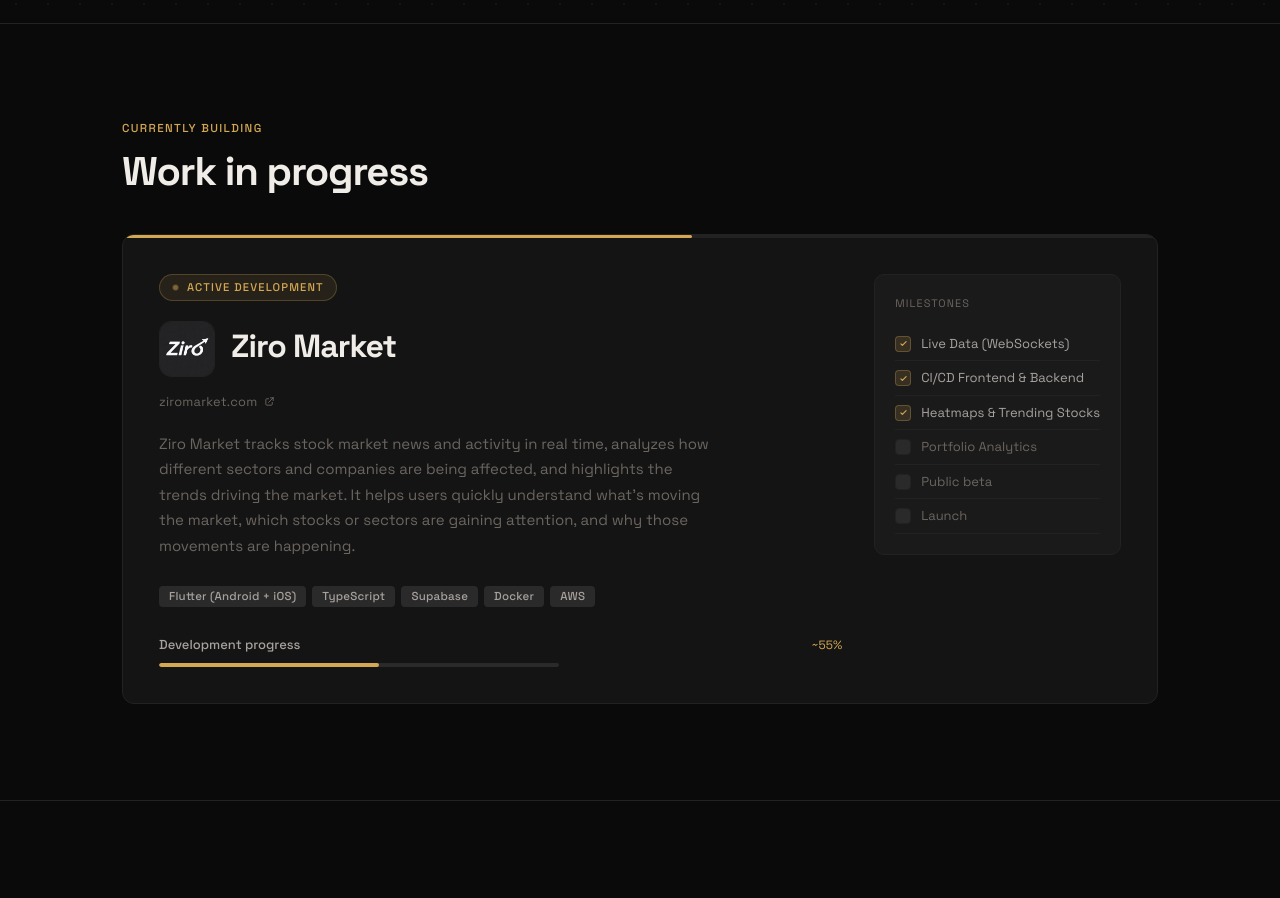
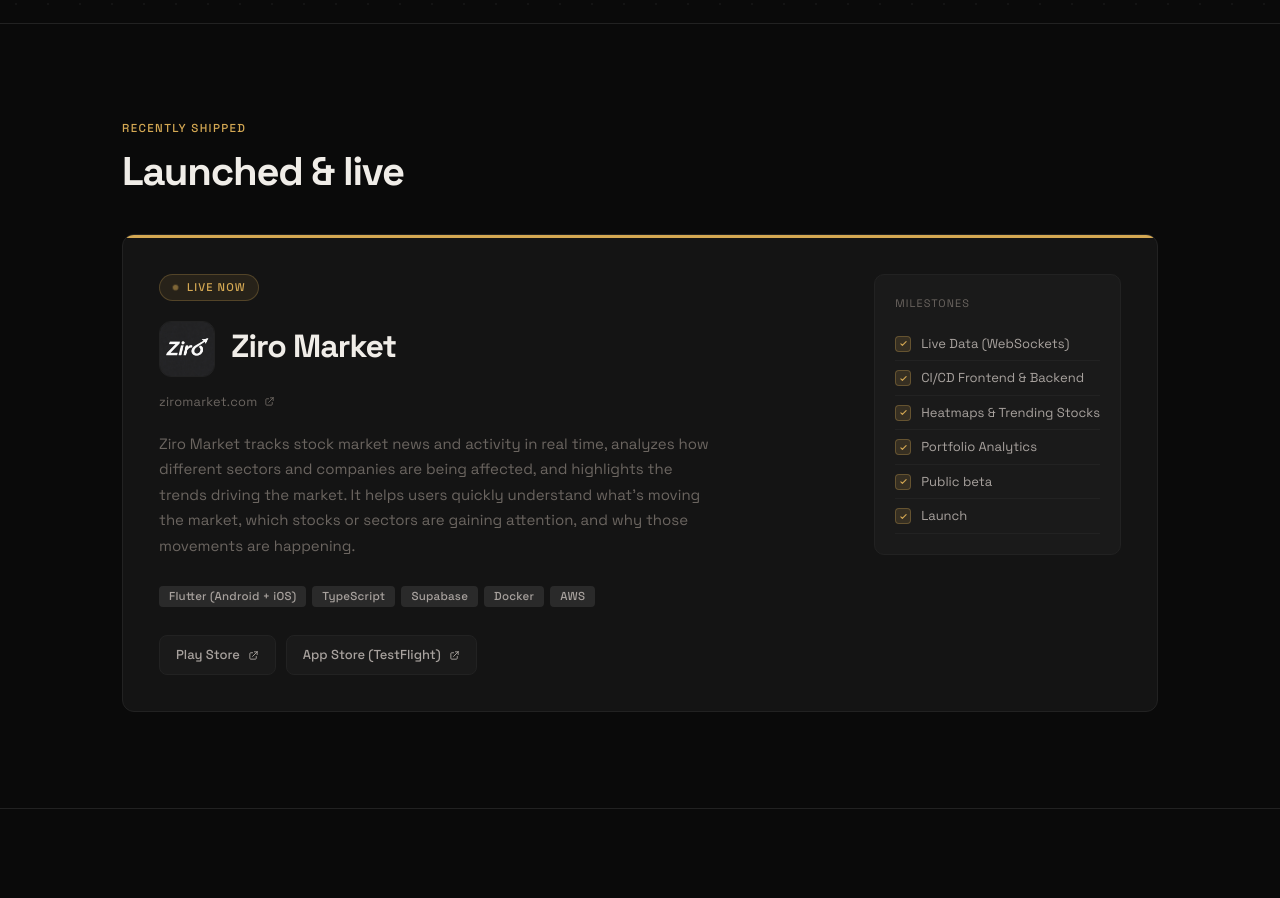
Before and after one commit to Saransh1650/portfolio, a Next.js app: page / in a window 1280 px wide. Shown: the part 940-1838 px from the top of the page. Built offline with nearby package versions, Linux system fonts and the light colour scheme.

Commit message:
feat: updated portfolio

```diff
--- a/src/components/CurrentlyBuilding.tsx
+++ b/src/components/CurrentlyBuilding.tsx
@@ -40,7 +40,7 @@ const CurrentlyBuilding = () => {
             className="section-label"
             style={{ display: "block", marginBottom: "12px" }}
           >
-            Currently building
+            Recently shipped
           </span>
           <h2
             style={{
@@ -52,7 +52,7 @@ const CurrentlyBuilding = () => {
               lineHeight: 1.1,
             }}
           >
-            Work in progress
+Launched & live
           </h2>
         </div>
 
@@ -86,7 +86,7 @@ const CurrentlyBuilding = () => {
                 top: 0,
                 left: 0,
                 height: "100%",
-                width: "55%",
+                width: "100%",
                 backgroundColor: "var(--accent)",
                 borderRadius: "0 2px 2px 0",
               }}
@@ -139,7 +139,7 @@ const CurrentlyBuilding = () => {
                     color: "var(--accent)",
                   }}
                 >
-                  Active development
+                  Live now
                 </span>
               </div>
 
@@ -254,55 +254,74 @@ const CurrentlyBuilding = () => {
                 ))}
               </div>
 
-              {/* Progress */}
-              <div>
+              {/* Store links */}
               <div
                 style={{
                   display: "flex",
-                    justifyContent: "space-between",
-                    alignItems: "center",
-                    marginBottom: "8px",
+                  flexWrap: "wrap",
+                  gap: "10px",
                 }}
               >
-                  <span
+                {[
+                  {
+                    label: "Play Store",
+                    href: "https://play.google.com/store/apps/details?id=com.ziro.market",
+                  },
+                  {
+                    label: "App Store (TestFlight)",
+                    href: "https://testflight.apple.com/join/TDE2rMGJ",
+                  },
+                ].map((store) => (
+                  <a
+                    key={store.label}
+                    href={store.href}
+                    target="_blank"
+                    rel="noopener noreferrer"
                     style={{
+                      display: "inline-flex",
+                      alignItems: "center",
+                      gap: "8px",
+                      padding: "9px 16px",
+                      borderRadius: "8px",
+                      border: "1px solid var(--border)",
+                      backgroundColor: "var(--hover)",
                       fontFamily: "'Space Grotesk', sans-serif",
                       fontSize: "0.8125rem",
                       fontWeight: 500,
                       color: "var(--text-secondary)",
+                      textDecoration: "none",
+                      transition: "border-color 0.2s ease, color 0.2s ease",
+                    }}
+                    onMouseEnter={(e) => {
+                      (e.currentTarget as HTMLAnchorElement).style.color =
+                        "var(--accent)";
+                      (e.currentTarget as HTMLAnchorElement).style.borderColor =
+                        "var(--accent)";
+                    }}
+                    onMouseLeave={(e) => {
+                      (e.currentTarget as HTMLAnchorElement).style.color =
+                        "var(--text-secondary)";
+                      (e.currentTarget as HTMLAnchorElement).style.borderColor =
+                        "var(--border)";
                     }}
                   >
-                    Development progress
-                  </span>
-                  <span
-                    style={{
-                      fontFamily: "'Space Grotesk', sans-serif",
-                      fontSize: "0.75rem",
-                      color: "var(--accent)",
-                    }}
+                    {store.label}
+                    <svg
+                      width="11"
+                      height="11"
+                      fill="none"
+                      stroke="currentColor"
+                      viewBox="0 0 24 24"
+                      strokeWidth={2}
                     >
-                    ~55%
-                  </span>
-                </div>
-                <div
-                  style={{
-                    height: "4px",
-                    borderRadius: "2px",
-                    backgroundColor: "var(--muted)",
-                    overflow: "hidden",
-                    maxWidth: "400px",
-                  }}
-                >
-                  <div
-                    style={{
-                      height: "100%",
-                      width: "55%",
-                      backgroundColor: "var(--accent)",
-                      borderRadius: "2px",
-                      transition: "width 1.2s ease",
-                    }}
+                      <path
+                        strokeLinecap="round"
+                        strokeLinejoin="round"
+                        d="M10 6H6a2 2 0 00-2 2v10a2 2 0 002 2h10a2 2 0 002-2v-4M14 4h6m0 0v6m0-6L10 14"
                       />
-                </div>
+                    </svg>
+                  </a>
+                ))}
               </div>
             </div>
 
@@ -333,9 +352,9 @@ const CurrentlyBuilding = () => {
                 { label: "Live Data (WebSockets)", done: true },
                 { label: "CI/CD Frontend & Backend", done: true },
                 { label: "Heatmaps & Trending Stocks", done: true },
-                { label: "Portfolio Analytics", done: false },
-                { label: "Public beta", done: false },
-                { label: "Launch", done: false },
+                { label: "Portfolio Analytics", done: true },
+                { label: "Public beta", done: true },
+                { label: "Launch", done: true },
               ].map((item) => (
                 <div
                   key={item.label}
```
Lines whose indentation alone changed are shown as unchanged.
